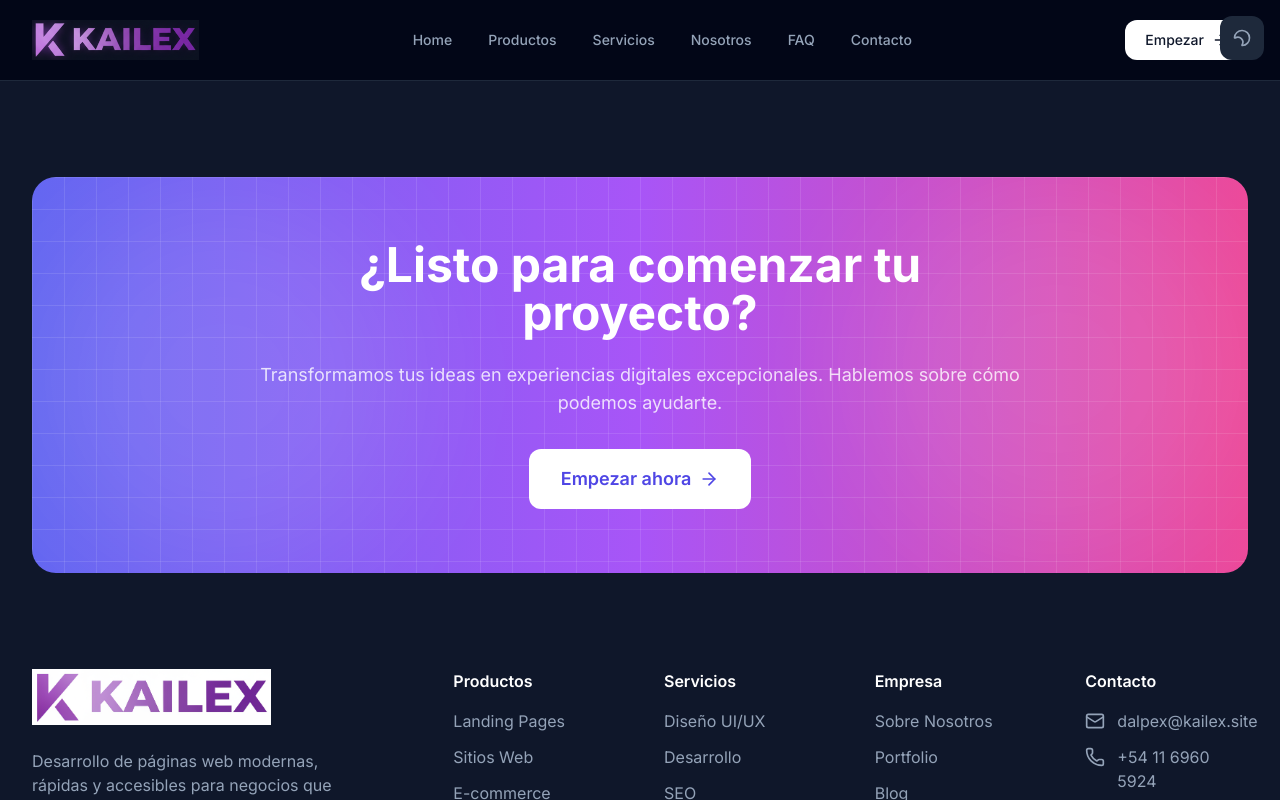
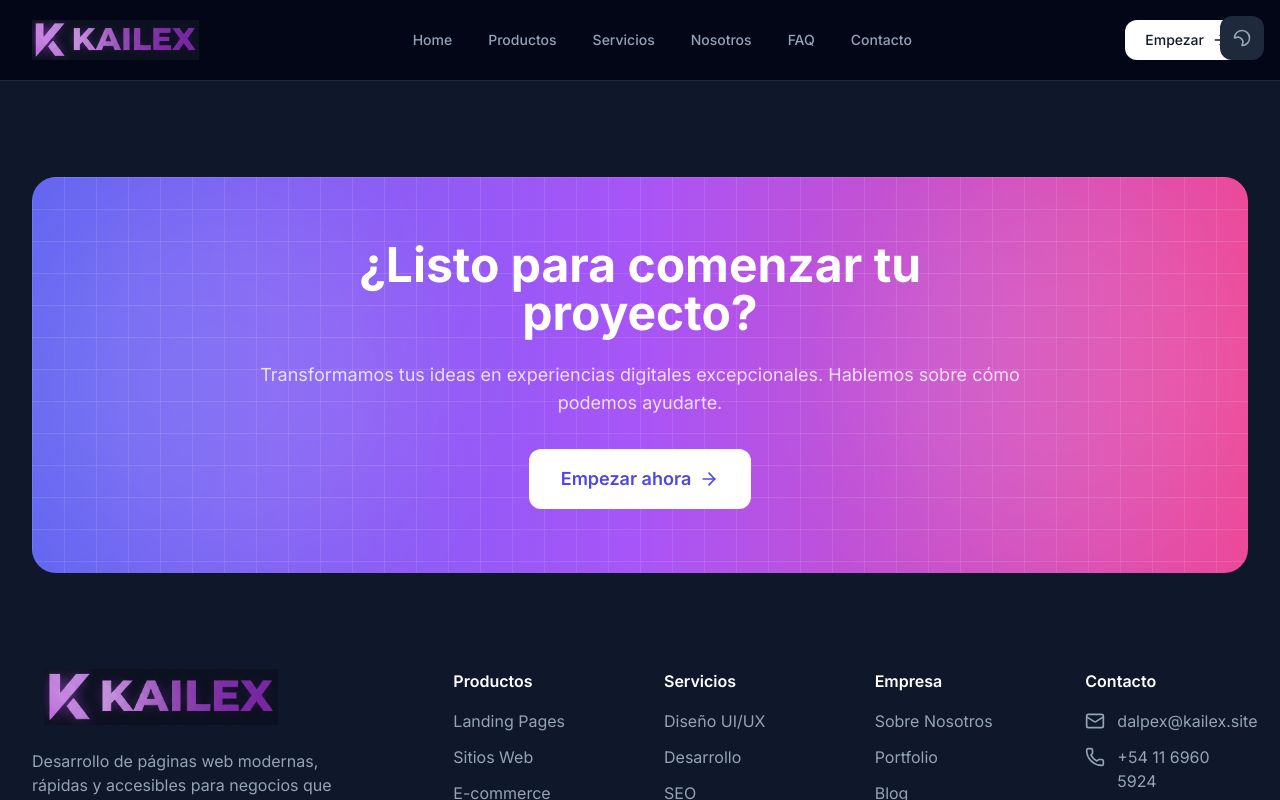
Before and after one commit to Dalpex/kailex, a React (Vite) app: page /cookies in a window 1280 px wide. Both pictures are taken after a click on the button 1242 px from the left and 38 px from the top of the page. Shown: the top 800 px of the page. Built offline with nearby package versions, Linux system fonts and the light colour scheme.

Commit message:
Fix footer logo dark mode toggle

```diff
--- a/src/components/Footer.jsx
+++ b/src/components/Footer.jsx
@@ -1,7 +1,8 @@
 import { Link } from 'react-router-dom'
 import { motion } from 'framer-motion'
 import { Globe, Camera, User, ArrowRight, Mail, MapPin, Phone } from 'lucide-react'
-import logoFooter from '../../logokailexlight-v2.png'
+import logoFooterLight from '../../logokailexlight-v2.png'
+import logoFooterDark from '../../logokailexdark-v2.png'
 
 const footerLinks = {
   productos: [
@@ -73,9 +74,14 @@ export default function Footer() {
           <div className="col-span-2">
             <Link to="/" className="flex items-center space-x-3 mb-6">
               <img
-                src={logoFooter}
+                src={logoFooterLight}
                 alt="Kailex"
-                className="h-14 w-auto"
+                className="h-14 w-auto dark:hidden"
+              />
+              <img
+                src={logoFooterDark}
+                alt="Kailex"
+                className="h-14 w-auto hidden dark:block"
               />
             </Link>
             <p className="text-slate-600 dark:text-slate-400 mb-6 max-w-xs">
```
